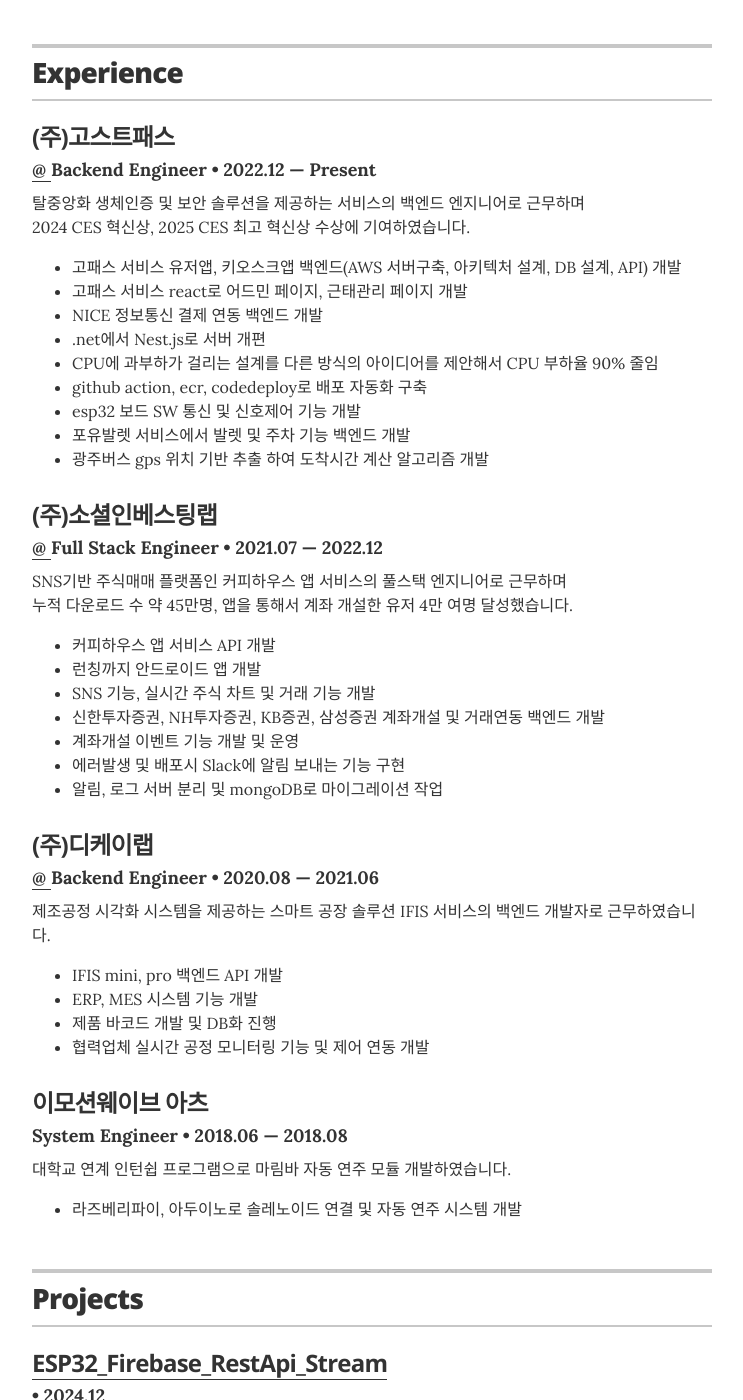
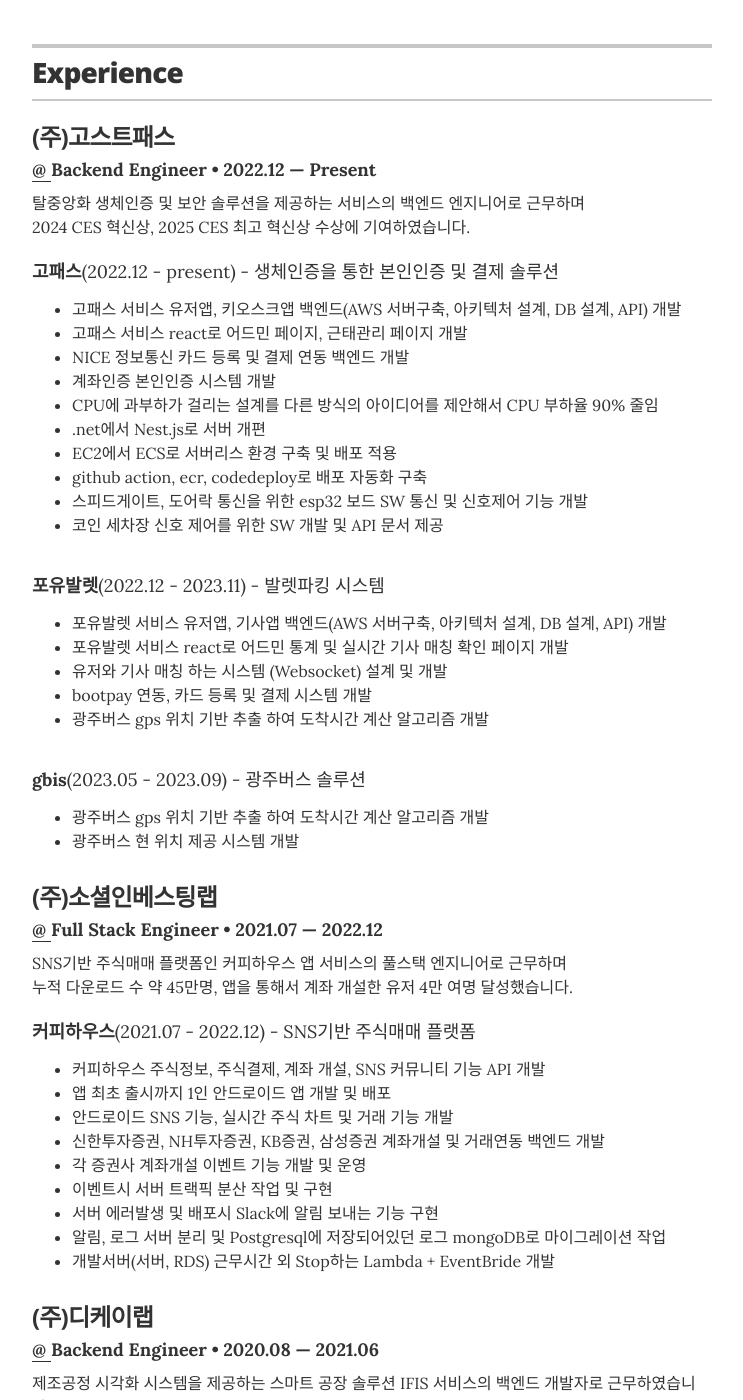
Before and after one commit to hoonapps/resume, a Jekyll site: the page built from index.html, in a window 1280 px wide and 1400 px high, scrolled down 855 px. Shown: the whole window, without its empty margins (268-1011 px from the left). Built offline with Jekyll 4.4.1, drawn with Linux system fonts in a browser that asks for light colours; some of the changed text lies outside the part shown.

Commit message:
feat(update): update resume

```diff
--- a/_data/experience.yml
+++ b/_data/experience.yml
@@ -3,46 +3,68 @@
   position: <a href="https://ghostpass.ai" target="_blank">@ </a>Backend Engineer
   duration: 2022.12 &mdash; Present
   summary: |
-    탈중앙화 생체인증 및 보안 솔루션을 제공하는 서비스의 백엔드 엔지니어로 근무하며 <br/> 2024 CES 혁신상, 2025 CES 최고 혁신상 수상에 기여하였습니다. <br/>
+    탈중앙화 생체인증 및 보안 솔루션을 제공하는 서비스의 백엔드 엔지니어로 근무하며 <br/> 2024 CES 혁신상, 2025 CES 최고 혁신상 수상에 기여하였습니다. <br/><br/>
 
-
+    <div class="resume-item-details"><strong>고패스</strong>(2022.12 - present) - 생체인증을 통한 본인인증 및 결제 솔루션</div>
     <ul class="resume-item-list">
       <li>고패스 서비스 유저앱, 키오스크앱 백엔드(AWS 서버구축, 아키텍처 설계, DB 설계, API) 개발</li>
       <li>고패스 서비스 react로 어드민 페이지, 근태관리 페이지 개발</li>
-      <li>NICE 정보통신 결제 연동 백엔드 개발</li>
+      <li>NICE 정보통신 카드 등록 및 결제 연동 백엔드 개발</li>
+      <li>계좌인증 본인인증 시스템 개발</li>
+      <li>CPU에 과부하가 걸리는 설계를 다른 방식의 아이디어를 제안해서 CPU 부하율 90% 줄임</li>
       <li>.net에서 Nest.js로 서버 개편</li>
-      <li>CPU에 과부하가 걸리는 설계를 다른 방식의 아이디어를 제안해서 CPU 부하율 90% 줄임</li>
+      <li>EC2에서 ECS로 서버리스 환경 구축 및 배포 적용</li>
       <li>github action, ecr, codedeploy로 배포 자동화 구축</li>
-      <li>esp32 보드 SW 통신 및 신호제어 기능 개발</li>
-      <li>포유발렛 서비스에서 발렛 및 주차 기능 백엔드 개발</li>
+      <li>스피드게이트, 도어락 통신을 위한 esp32 보드 SW 통신 및 신호제어 기능 개발</li>
+      <li>코인 세차장 신호 제어를 위한 SW 개발 및 API 문서 제공</li>
+    </ul>
+    <br/>
+    <div class="resume-item-details"><strong>포유발렛</strong>(2022.12 - 2023.11) - 발렛파킹 시스템</div>
+    <ul class="resume-item-list">
+      <li>포유발렛 서비스 유저앱, 기사앱 백엔드(AWS 서버구축, 아키텍처 설계, DB 설계, API) 개발</li>
+      <li>포유발렛 서비스 react로 어드민 통계 및 실시간 기사 매칭 확인 페이지 개발</li>
+      <li>유저와 기사 매칭 하는 시스템 (Websocket) 설계 및 개발</li>
+      <li>bootpay 연동, 카드 등록 및 결제 시스템 개발</li>
       <li>광주버스 gps 위치 기반 추출 하여 도착시간 계산 알고리즘 개발</li>
+    </ul>
+    <br/>
+    <div class="resume-item-details"><strong>gbis</strong>(2023.05 - 2023.09) - 광주버스 솔루션</div>
+    <ul class="resume-item-list">
+      <li>광주버스 gps 위치 기반 추출 하여 도착시간 계산 알고리즘 개발</li>
+      <li>광주버스 현 위치 제공 시스템 개발</li>
     </ul>
 
 - company: (주)소셜인베스팅랩
   position: <a href="https://socialinvestinglab.com" target="_blank">@ </a>Full Stack Engineer
   duration: 2021.07 &mdash; 2022.12
   summary: |
-    SNS기반 주식매매 플랫폼인 커피하우스 앱 서비스의 풀스택 엔지니어로 근무하며 <br/> 누적 다운로드 수 약 45만명, 앱을 통해서 계좌 개설한 유저 4만 여명 달성했습니다. <br/>
+    SNS기반 주식매매 플랫폼인 커피하우스 앱 서비스의 풀스택 엔지니어로 근무하며 <br/> 누적 다운로드 수 약 45만명, 앱을 통해서 계좌 개설한 유저 4만 여명 달성했습니다. <br/><br/>
 
+    <div class="resume-item-details"><strong>커피하우스</strong>(2021.07 - 2022.12) - SNS기반 주식매매 플랫폼</div>
     <ul class="resume-item-list">
-      <li>커피하우스 앱 서비스 API 개발</li>
-      <li>런칭까지 안드로이드 앱 개발</li>
-      <li>SNS 기능, 실시간 주식 차트 및 거래 기능 개발</li>
+      <li>커피하우스 주식정보, 주식결제, 계좌 개설, SNS 커뮤니티 기능 API 개발</li>
+      <li>앱 최초 출시까지 1인 안드로이드 앱 개발 및 배포</li>
+      <li>안드로이드 SNS 기능, 실시간 주식 차트 및 거래 기능 개발</li>
       <li>신한투자증권, NH투자증권, KB증권, 삼성증권 계좌개설 및 거래연동 백엔드 개발</li>
-      <li>계좌개설 이벤트 기능 개발 및 운영</li>
-      <li>에러발생 및 배포시 Slack에 알림 보내는 기능 구현</li>
-      <li>알림, 로그 서버 분리 및 mongoDB로 마이그레이션 작업</li>
+      <li>각 증권사 계좌개설 이벤트 기능 개발 및 운영</li>
+      <li>이벤트시 서버 트랙픽 분산 작업 및 구현</li>
+      <li>서버 에러발생 및 배포시 Slack에 알림 보내는 기능 구현</li>
+      <li>알림, 로그 서버 분리 및 Postgresql에 저장되어있던 로그 mongoDB로 마이그레이션 작업</li>
+      <li>개발서버(서버, RDS) 근무시간 외 Stop하는 Lambda + EventBride 개발</li>
     </ul>
 
 - company: (주)디케이랩
   position: <a href="https://dklab.kr" target="_blank">@ </a>Backend Engineer
   duration: 2020.08  &mdash; 2021.06
   summary: |
-    제조공정 시각화 시스템을 제공하는 스마트 공장 솔루션 IFIS 서비스의 백엔드 개발자로 근무하였습니다. <br/>
+    제조공정 시각화 시스템을 제공하는 스마트 공장 솔루션 IFIS 서비스의 백엔드 개발자로 근무하였습니다. <br/><br/>
+
+    <div class="resume-item-details"><strong>IFIS</strong>(2020.08 - 2021.06) - 제조공정 시각화 시스템</div>
     <ul class="resume-item-list">
       <li>IFIS mini, pro 백엔드 API 개발</li>
       <li>ERP, MES 시스템 기능 개발</li>
-      <li>제품 바코드 개발 및 DB화 진행</li>
+      <li>협력업체 제품 바코드화 솔루션 제공</li>
+      <li>바코드 스캔시 제품 정보 및 갯수 파악 시스템 개발</li>
       <li>협력업체 실시간 공정 모니터링 기능 및 제어 연동 개발</li>
     </ul>
 
--- a/_data/projects.yml
+++ b/_data/projects.yml
@@ -43,7 +43,7 @@
 - project: 코인 거래 사이트
   role:
   duration: 2020.09  &mdash; 2020.12
-  url: "https://valetkorea.com"
+  url:
   description: |
     코인 거래 사이트 일부 기능 개발 <br/>
     <ul class="resume-item-list">
```
